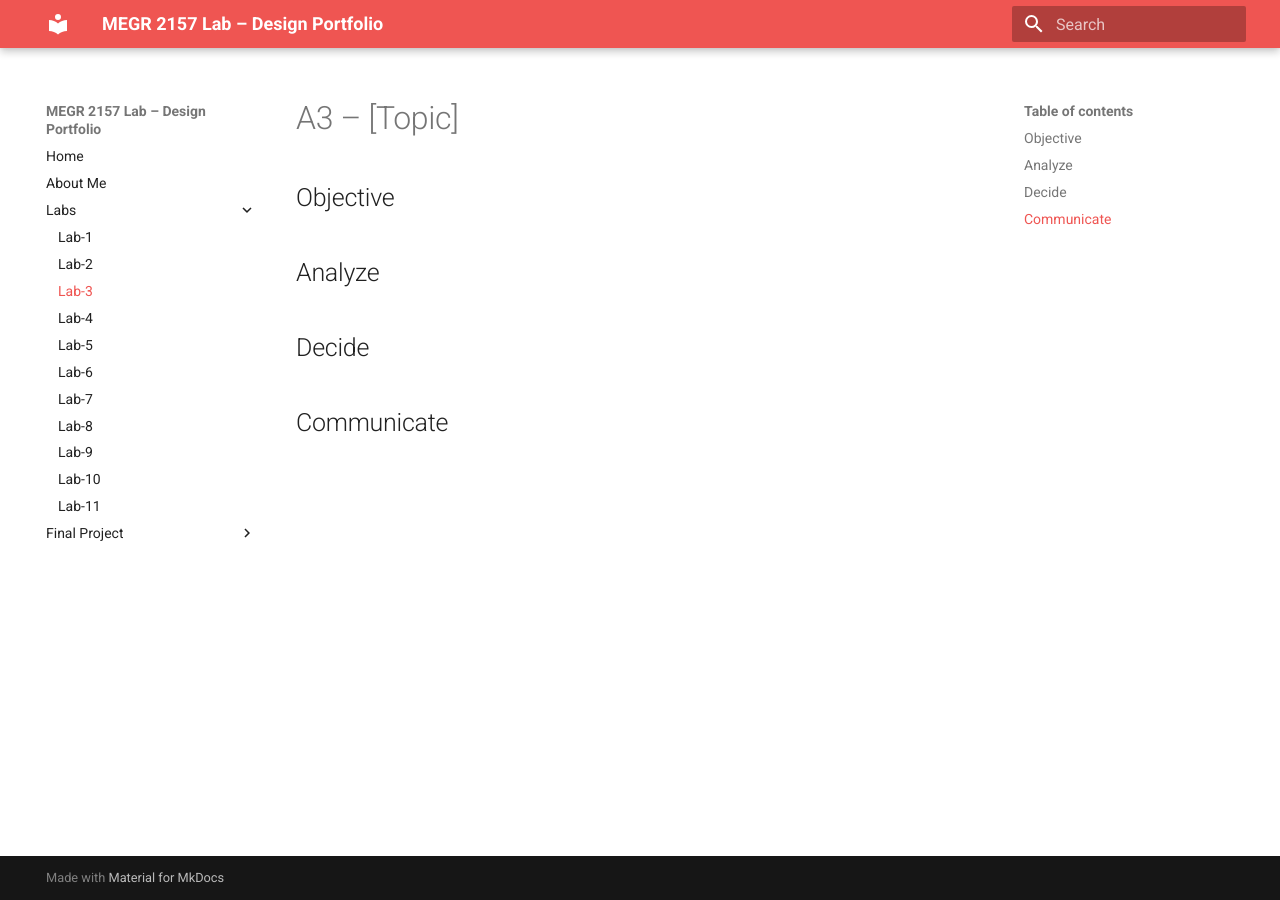
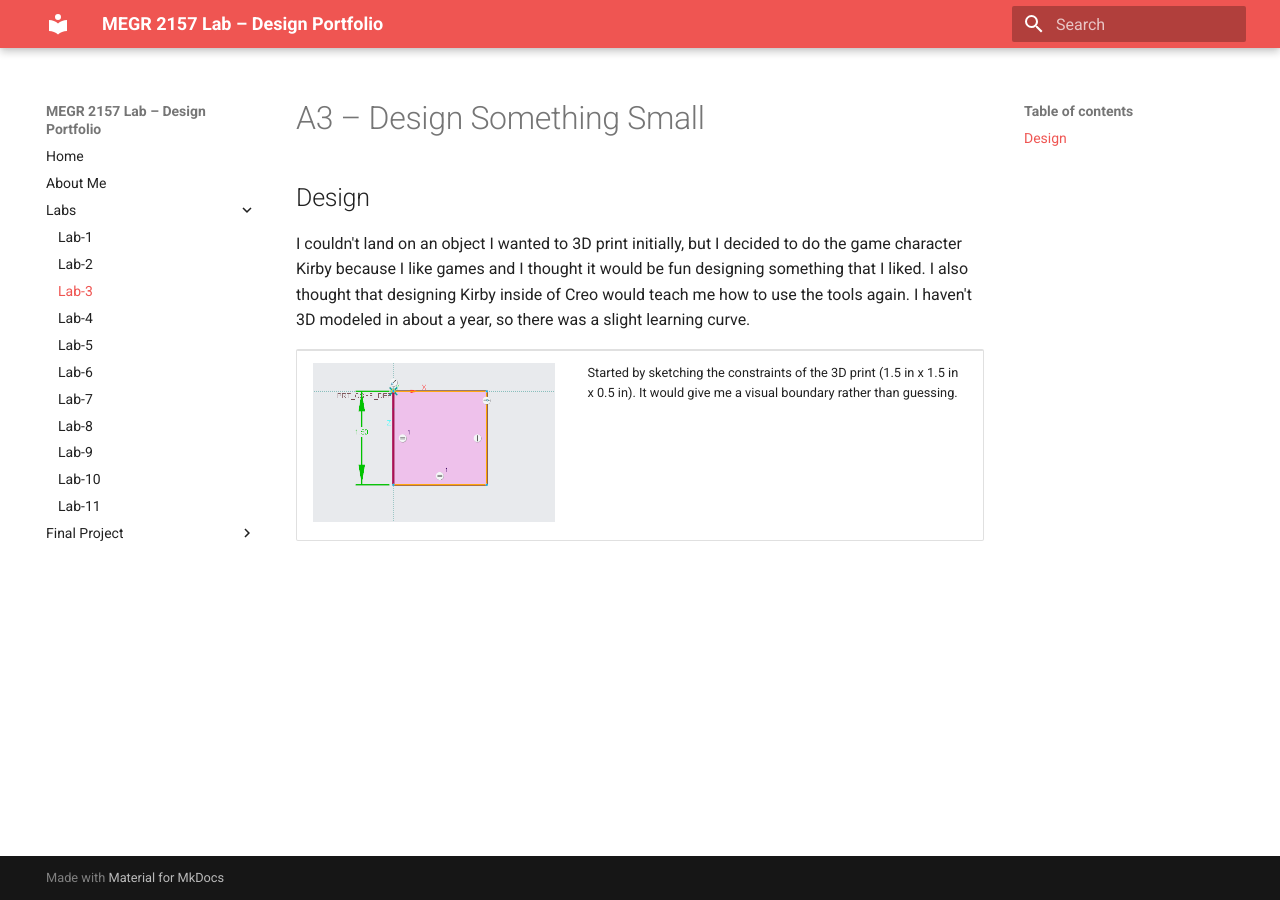
Before and after one commit to AndyChwalik/andy-chwalik-portfolio, an MkDocs documentation site: the page built from docs/Labs/L03/index.md, in a window 1280 px wide. Built offline with MkDocs 1.6.1 and Material for MkDocs 9.7.7, drawn with Linux system fonts in a browser that asks for light colours.

Commit message:
Update index.md

```diff
--- a/docs/Labs/L03/index.md
+++ b/docs/Labs/L03/index.md
@@ -1,12 +1,18 @@
-# A3 – [Topic]
+# A3 – Design Something Small
 
-## Objective
+## Design
 
+I couldn't land on an object I wanted to 3D print initially, but I decided to do the game character Kirby because I like games and I thought it would be fun designing something that I liked. I also thought that designing Kirby inside of Creo would teach me how to use the tools again. I haven't 3D modeled in about a year, so there was a slight learning curve.
 
-## Analyze
-
-
-## Decide
-
-
-## Communicate
+<table style="width:100%;">
+  <tr>
+    <td style="width:40%;">
+      <img src="constraints.png" alt="constraints" style="width:100%; height:auto;">
+    </td>
+    <td style="width:60%; vertical-align:top;">
+      <p>
+        Started by sketching the constraints of the 3D print (1.5 in x 1.5 in x 0.5 in). It would give me a visual boundary rather than guessing.
+      </p>
+    </td>
+  </tr>
+</table>
```
